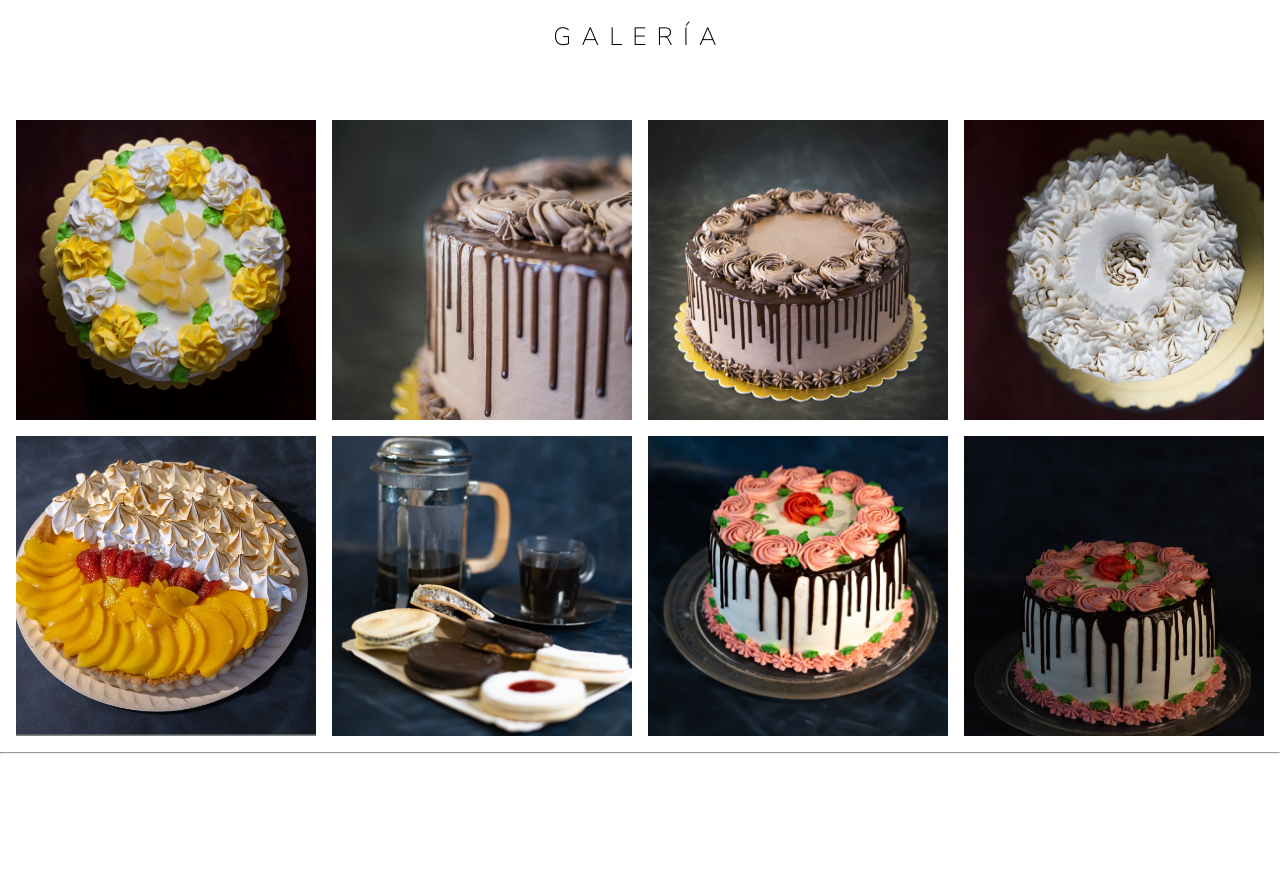
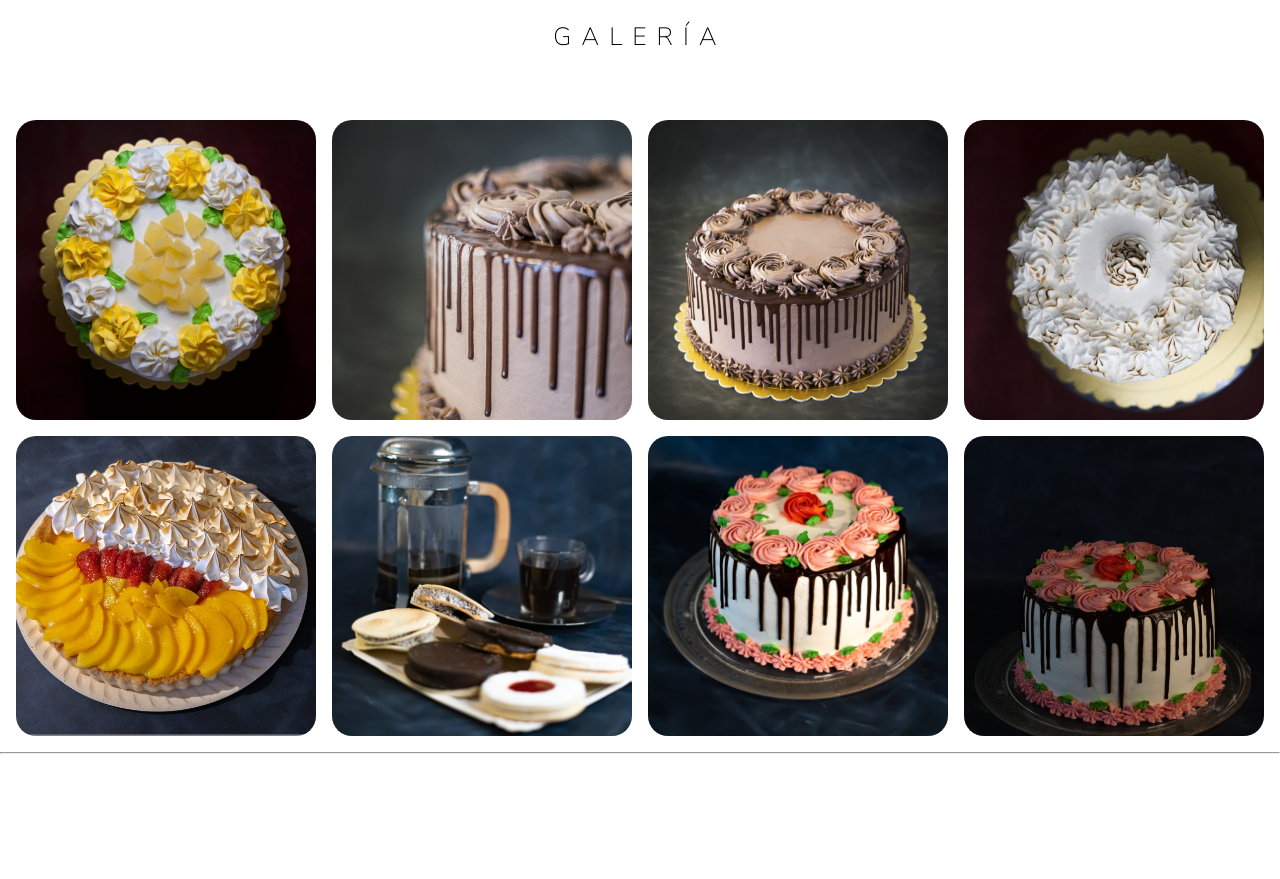
Before and after one commit to Khrizsrage/13-07-PanaderiaPompeyo-Maldonado, a plain HTML site: page galeria.html in a window 1280 px wide. Shown: the part 260-1139 px from the top of the page. Drawn offline with Linux system fonts and the light colour scheme.

Commit message:
animaciones finales fotos galeria

```diff
--- a/galeria.html
+++ b/galeria.html
@@ -29,14 +29,14 @@
     <main class="">
         <div class="gallery-tittle">GALERÍA</div>
         <div class="image-grid">
-            <img src="./assets/galle_1.jpeg" alt="">
-            <img src="./assets/galle_2.jpeg" alt="">
-            <img src="./assets/galle_3.jpeg" alt="">
-            <img src="./assets/galle_4.jpeg" alt="">
-            <img src="./assets/galle_5.jpeg" alt="">
-            <img src="./assets/galle_6.jpeg" alt="">
-            <img src="./assets/galle_7.jpeg" alt="">
-            <img src="./assets/galle_8.jpeg" alt="">
+            <img class="image-grideffect" src="./assets/galle_1.jpeg" alt="">
+            <img class="image-grideffect" src="./assets/galle_2.jpeg" alt="">
+            <img class="image-grideffect" src="./assets/galle_3.jpeg" alt="">
+            <img class="image-grideffect" src="./assets/galle_4.jpeg" alt="">
+            <img class="image-grideffect" src="./assets/galle_5.jpeg" alt="">
+            <img class="image-grideffect" src="./assets/galle_6.jpeg" alt="">
+            <img class="image-grideffect" src="./assets/galle_7.jpeg" alt="">
+            <img class="image-grideffect" src="./assets/galle_8.jpeg" alt="">
         </div>
     </main>
     <hr>
--- a/style.css
+++ b/style.css
@@ -285,6 +285,14 @@ justify-content: space-around;*/
     width: 100%;
     height: 100%;
     object-fit: cover;
+    border-radius: 20px;
+      }
+
+  .image-grideffect:hover{
+    box-shadow: 0 5px 20px 0px rgb(0, 0, 0);
+    transition: transform 0.3s;
+    transform: rotate(5deg);
+
 
   }
 
```
